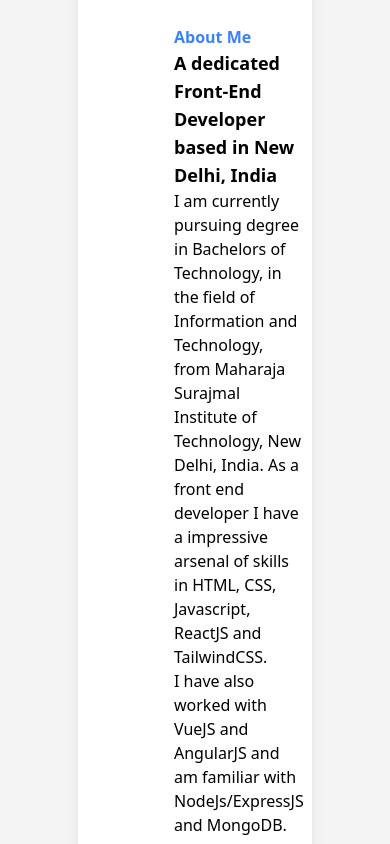
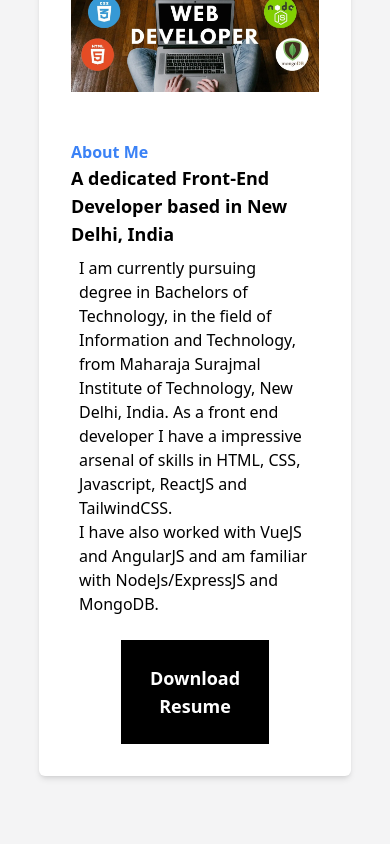
Before and after one commit to Yuvraj883/Yuvis-Portfolio, a React (Create React App) app: page / in a window 390 px wide. Shown: the part 840-1684 px from the top of the page. Built offline with nearby package versions, Linux system fonts and the light colour scheme.

Commit message:
Added media query for small screens.

```diff
--- a/src/Components/About.jsx
+++ b/src/Components/About.jsx
@@ -1,10 +1,10 @@
-function About(){
-    return(
+function About() {
+    return (
         <>
-        <div className="flex flex-col align-middle w-3/5 h-auto m-auto p-12 shadow-lg bg-white my-16">
+            <div className="md:flex hidden flex-col align-middle w-3/5 h-auto m-auto p-12 shadow-lg bg-white my-16">
                 <div className="flex">
                     <div className="flex-1 p-4 py-16">
-                <img src = {require('../assets/web-development.webp')} alt="about-img"
+                        <img src={require('../assets/web-development.webp')} alt="about-img"
                             className=""
                         />
 
@@ -15,7 +15,7 @@ function About(){
                         <p>
                             I am currently pursuing degree in Bachelors of Technology, in the field of Information and Technology,
                             from Maharaja Surajmal Institute of Technology, New Delhi, India. As a front end developer I have a impressive
-                    arsenal of skills in HTML, CSS, Javascript, ReactJS and TailwindCSS. <br/>
+                            arsenal of skills in HTML, CSS, Javascript, ReactJS and TailwindCSS. <br />
                             I have also worked with VueJS and AngularJS and am familiar with NodeJs/ExpressJS and MongoDB.
 
                         </p>
@@ -24,6 +24,33 @@ function About(){
                 <a href={require("../assets/image2.jpg")} className=" w-4/5" download="Yuvraj Singh's Resume"><button className="bg-black text-white font-bold text-lg m-auto p-6 w-3/5  ">Download Resume</button></a>
 
             </div>
+
+            {/* mobile view */}
+            <div className='md:hidden bg-white rounded-md shadow-md w-4/5 m-auto p-4'>
+            <div className="flex flex-col">
+                    <div className="flex-1 px-4 py-8">
+                        <img src={require('../assets/web-development.webp')} alt="about-img"
+                            className=""
+                        />
+
+                    </div>
+                    <div className="flex-1 p-4">
+                        <h3 className="text-blue-500 font-semibold">About Me</h3>
+                        <h1 className="font-extrabold text-lg ">A dedicated Front-End Developer based in New Delhi, India</h1>
+                        <p className='p-2'>
+                            I am currently pursuing degree in Bachelors of Technology, in the field of Information and Technology,
+                            from Maharaja Surajmal Institute of Technology, New Delhi, India. As a front end developer I have a impressive
+                            arsenal of skills in HTML, CSS, Javascript, ReactJS and TailwindCSS. <br />
+                            I have also worked with VueJS and AngularJS and am familiar with NodeJs/ExpressJS and MongoDB.
+
+                        </p>
+
+                <a href={require("../assets/image2.jpg")} className="flex justify-center items-center mt-4" download="Yuvraj Singh's Resume"><button className="bg-black text-white font-bold text-lg m-auto p-6 w-3/5  ">Download Resume</button></a>
+
+                    </div>
+                </div>
+
+            </div>
         </>
     )
 }
```
Lines whose indentation alone changed are shown as unchanged.
